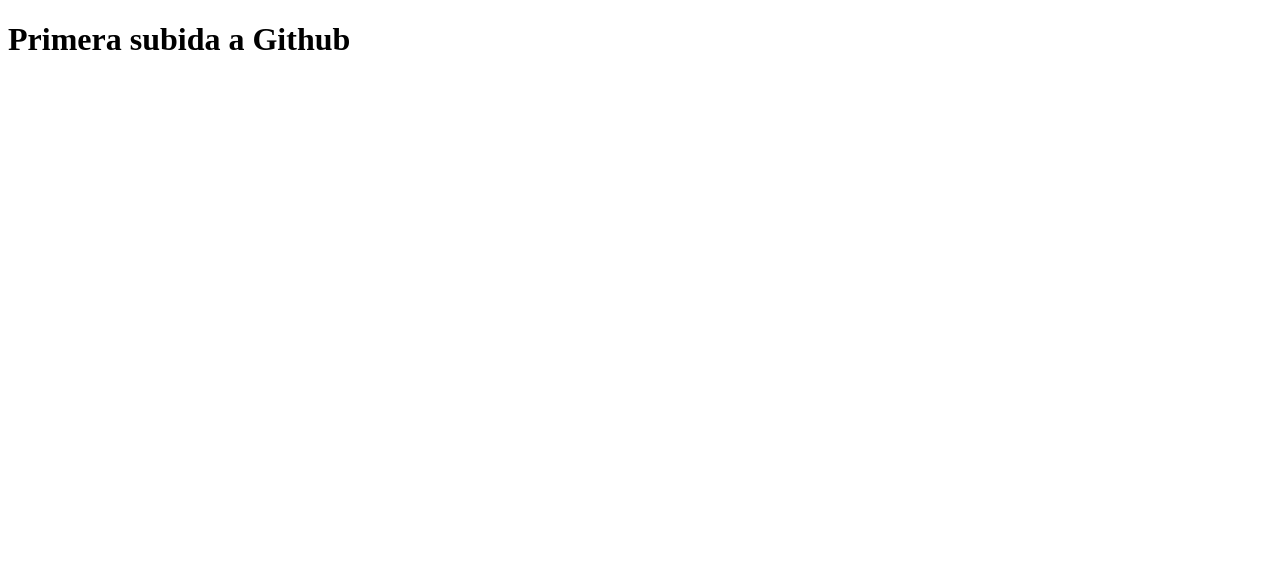
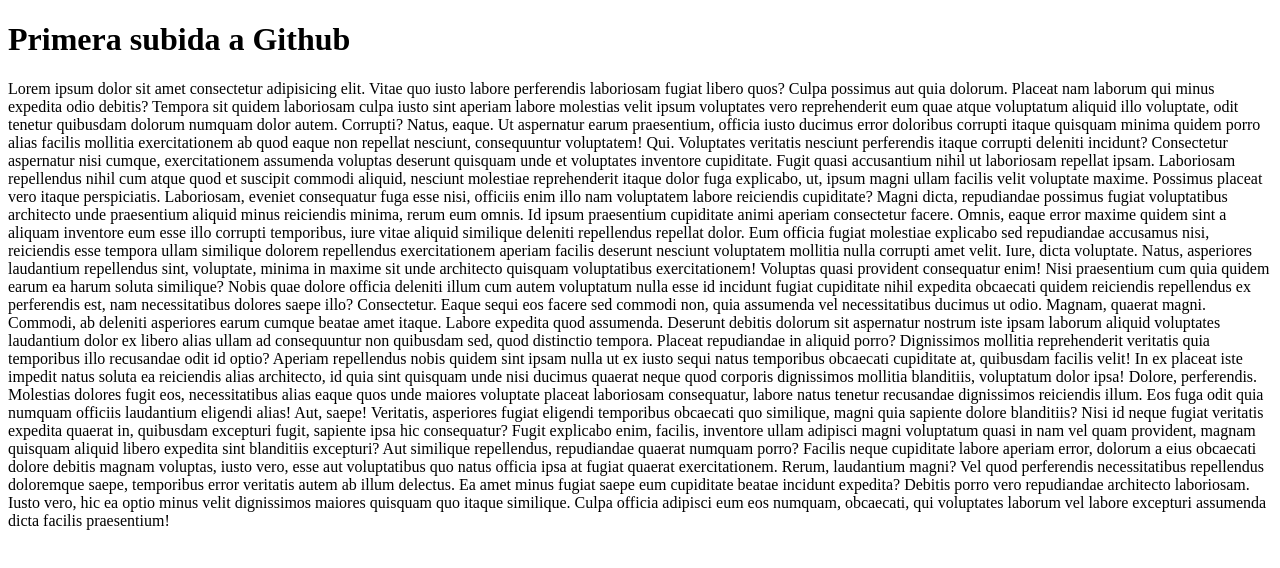
Before and after one commit to MercedesMulet/desafio-clase-15, a plain HTML site: page index.html in a window 1280 px wide. Drawn offline with Linux system fonts and the light colour scheme.

Commit message:
second commit

```diff
--- a/index.html
+++ b/index.html
@@ -8,5 +8,25 @@
 </head>
 <body>
     <h1>Primera subida a Github</h1>
+    <p>Lorem ipsum dolor sit amet consectetur adipisicing elit. Vitae quo iusto labore perferendis laboriosam fugiat libero quos? Culpa possimus aut quia dolorum. Placeat nam laborum qui minus expedita odio debitis?
+    Tempora sit quidem laboriosam culpa iusto sint aperiam labore molestias velit ipsum voluptates vero reprehenderit eum quae atque voluptatum aliquid illo voluptate, odit tenetur quibusdam dolorum numquam dolor autem. Corrupti?
+    Natus, eaque. Ut aspernatur earum praesentium, officia iusto ducimus error doloribus corrupti itaque quisquam minima quidem porro alias facilis mollitia exercitationem ab quod eaque non repellat nesciunt, consequuntur voluptatem! Qui.
+    Voluptates veritatis nesciunt perferendis itaque corrupti deleniti incidunt? Consectetur aspernatur nisi cumque, exercitationem assumenda voluptas deserunt quisquam unde et voluptates inventore cupiditate. Fugit quasi accusantium nihil ut laboriosam repellat ipsam.
+    Laboriosam repellendus nihil cum atque quod et suscipit commodi aliquid, nesciunt molestiae reprehenderit itaque dolor fuga explicabo, ut, ipsum magni ullam facilis velit voluptate maxime. Possimus placeat vero itaque perspiciatis.
+    Laboriosam, eveniet consequatur fuga esse nisi, officiis enim illo nam voluptatem labore reiciendis cupiditate? Magni dicta, repudiandae possimus fugiat voluptatibus architecto unde praesentium aliquid minus reiciendis minima, rerum eum omnis.
+    Id ipsum praesentium cupiditate animi aperiam consectetur facere. Omnis, eaque error maxime quidem sint a aliquam inventore eum esse illo corrupti temporibus, iure vitae aliquid similique deleniti repellendus repellat dolor.
+    Eum officia fugiat molestiae explicabo sed repudiandae accusamus nisi, reiciendis esse tempora ullam similique dolorem repellendus exercitationem aperiam facilis deserunt nesciunt voluptatem mollitia nulla corrupti amet velit. Iure, dicta voluptate.
+    Natus, asperiores laudantium repellendus sint, voluptate, minima in maxime sit unde architecto quisquam voluptatibus exercitationem! Voluptas quasi provident consequatur enim! Nisi praesentium cum quia quidem earum ea harum soluta similique?
+    Nobis quae dolore officia deleniti illum cum autem voluptatum nulla esse id incidunt fugiat cupiditate nihil expedita obcaecati quidem reiciendis repellendus ex perferendis est, nam necessitatibus dolores saepe illo? Consectetur.
+    Eaque sequi eos facere sed commodi non, quia assumenda vel necessitatibus ducimus ut odio. Magnam, quaerat magni. Commodi, ab deleniti asperiores earum cumque beatae amet itaque. Labore expedita quod assumenda.
+    Deserunt debitis dolorum sit aspernatur nostrum iste ipsam laborum aliquid voluptates laudantium dolor ex libero alias ullam ad consequuntur non quibusdam sed, quod distinctio tempora. Placeat repudiandae in aliquid porro?
+    Dignissimos mollitia reprehenderit veritatis quia temporibus illo recusandae odit id optio? Aperiam repellendus nobis quidem sint ipsam nulla ut ex iusto sequi natus temporibus obcaecati cupiditate at, quibusdam facilis velit!
+    In ex placeat iste impedit natus soluta ea reiciendis alias architecto, id quia sint quisquam unde nisi ducimus quaerat neque quod corporis dignissimos mollitia blanditiis, voluptatum dolor ipsa! Dolore, perferendis.
+    Molestias dolores fugit eos, necessitatibus alias eaque quos unde maiores voluptate placeat laboriosam consequatur, labore natus tenetur recusandae dignissimos reiciendis illum. Eos fuga odit quia numquam officiis laudantium eligendi alias!
+    Aut, saepe! Veritatis, asperiores fugiat eligendi temporibus obcaecati quo similique, magni quia sapiente dolore blanditiis? Nisi id neque fugiat veritatis expedita quaerat in, quibusdam excepturi fugit, sapiente ipsa hic consequatur?
+    Fugit explicabo enim, facilis, inventore ullam adipisci magni voluptatum quasi in nam vel quam provident, magnam quisquam aliquid libero expedita sint blanditiis excepturi? Aut similique repellendus, repudiandae quaerat numquam porro?
+    Facilis neque cupiditate labore aperiam error, dolorum a eius obcaecati dolore debitis magnam voluptas, iusto vero, esse aut voluptatibus quo natus officia ipsa at fugiat quaerat exercitationem. Rerum, laudantium magni?
+    Vel quod perferendis necessitatibus repellendus doloremque saepe, temporibus error veritatis autem ab illum delectus. Ea amet minus fugiat saepe eum cupiditate beatae incidunt expedita? Debitis porro vero repudiandae architecto laboriosam.
+    Iusto vero, hic ea optio minus velit dignissimos maiores quisquam quo itaque similique. Culpa officia adipisci eum eos numquam, obcaecati, qui voluptates laborum vel labore excepturi assumenda dicta facilis praesentium!</p>
 </body>
 </html>
```
Also changed, not shown: style.css (added).
